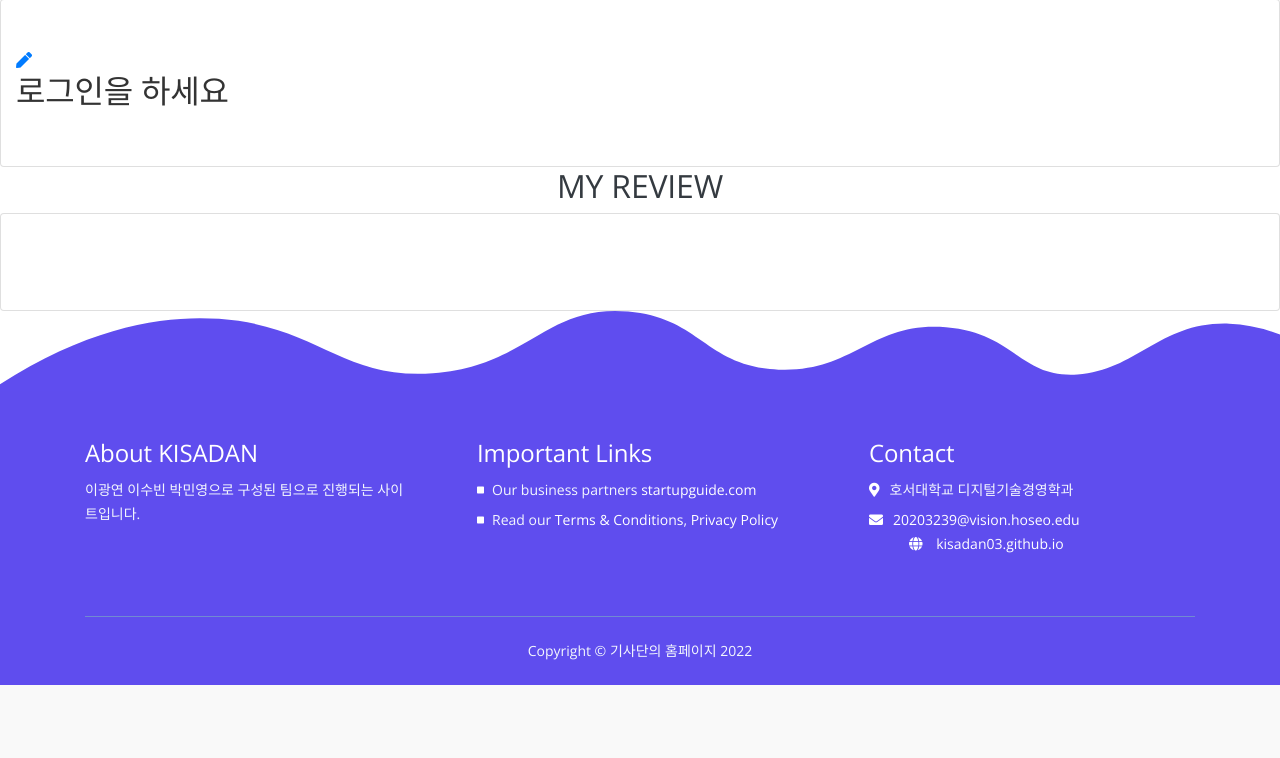
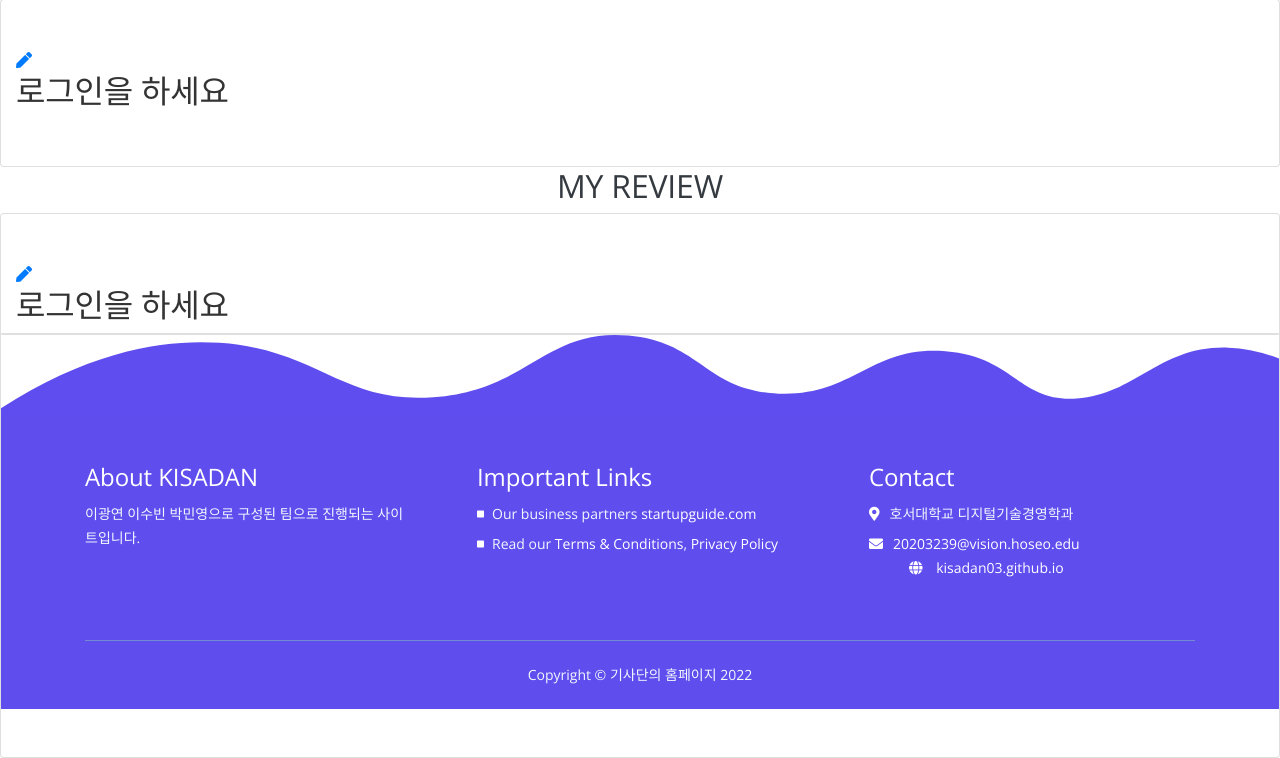
Before and after one commit to kisadan03/kisadan03.github.io, a Django app: page /mypage in a window 1280 px wide. Shown: the part 325-1083 px from the top of the page. Before the commit the page ends 1010 px from the top, so only its background shows below. Run offline with Django 4.2, Linux system fonts and the light colour scheme; some libraries are stand-ins or nearby versions.

Commit message:
애니웨어

```diff
--- a/single_pages/templates/single_pages/mypage.html
+++ b/single_pages/templates/single_pages/mypage.html
@@ -101,10 +101,17 @@
            </div>
     </div>
 
-     <div class="card py-5">
-        <div class="col-12">
-        </div>
-    </div>
+    <div class="card py-5">
+       <div class="col-12">
+ {% if user.is_authenticated %}
+    <a class="text" href="/review/18/" role="button">&nbsp;&nbsp; <h2>18.너무 좋아요</h2></a>
+    {% else %}
+    <a class="text" href="/sign_up" role="button">
+        <i class="fas fa-pen"></i>&nbsp;&nbsp <h2>로그인을 하세요</h2></a>
+                                         {% endif %}
+       </div>
+
+        <div class="card py-6"></div>
 
 
   <!-- Footer -->
```
